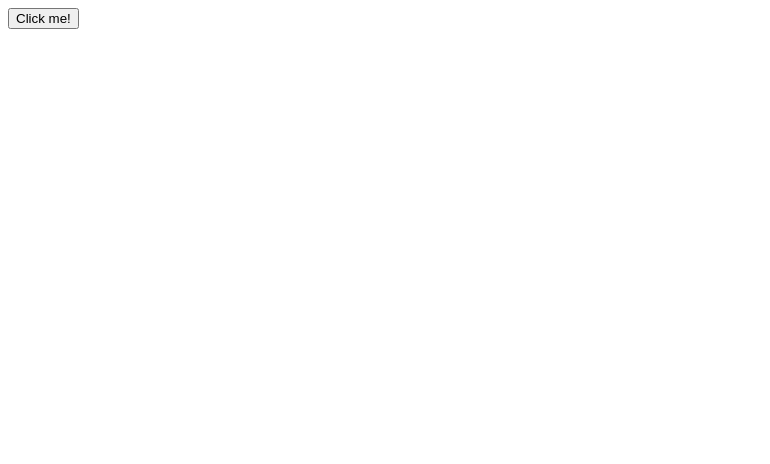
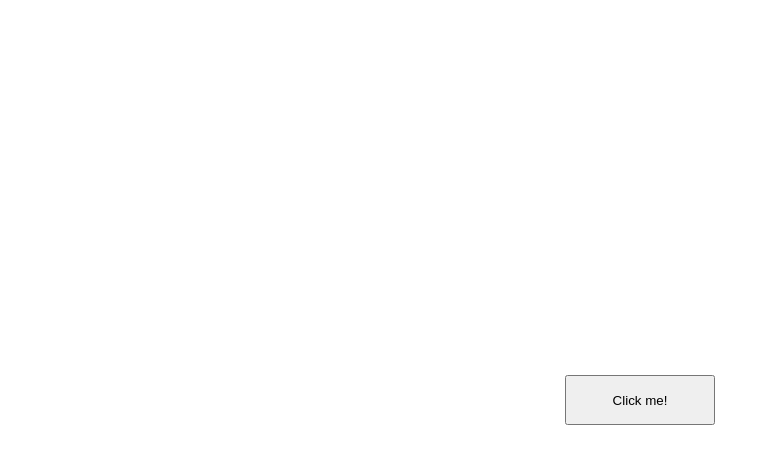
Before and after one commit to techntv/randomcolor, a plain HTML site: page index.html in a window 1280 px wide. Shown: the whole page, without its empty margins (0-770 px from the left). Drawn offline with Linux system fonts and the light colour scheme.

Commit message:
Basic style button

```diff
--- a/index.html
+++ b/index.html
@@ -3,8 +3,14 @@
   <head>
     <meta charset="utf-8">
     <title>Random Color</title>
+    <link rel="stylesheet" href="css/style.css" >
   </head>
   <body>
-    <button type="button" name="button" id="btn">Click me!</button>
+
+      <button type="button" name="button" id="btn">Click me!</button>
+
+
+
+    <script src="app.js"></script>
   </body>
 </html>
--- a/scss/style.scss
+++ b/scss/style.scss
@@ -0,0 +1,10 @@
+#btn{
+  position: absolute;
+  top: 0;
+  left: 0;
+  right: 0;
+  bottom: 0;
+  margin: auto;
+  width: 150px;
+  height: 50px;
+}
```
Also changed, not shown: css/style.css, 1 other file.
